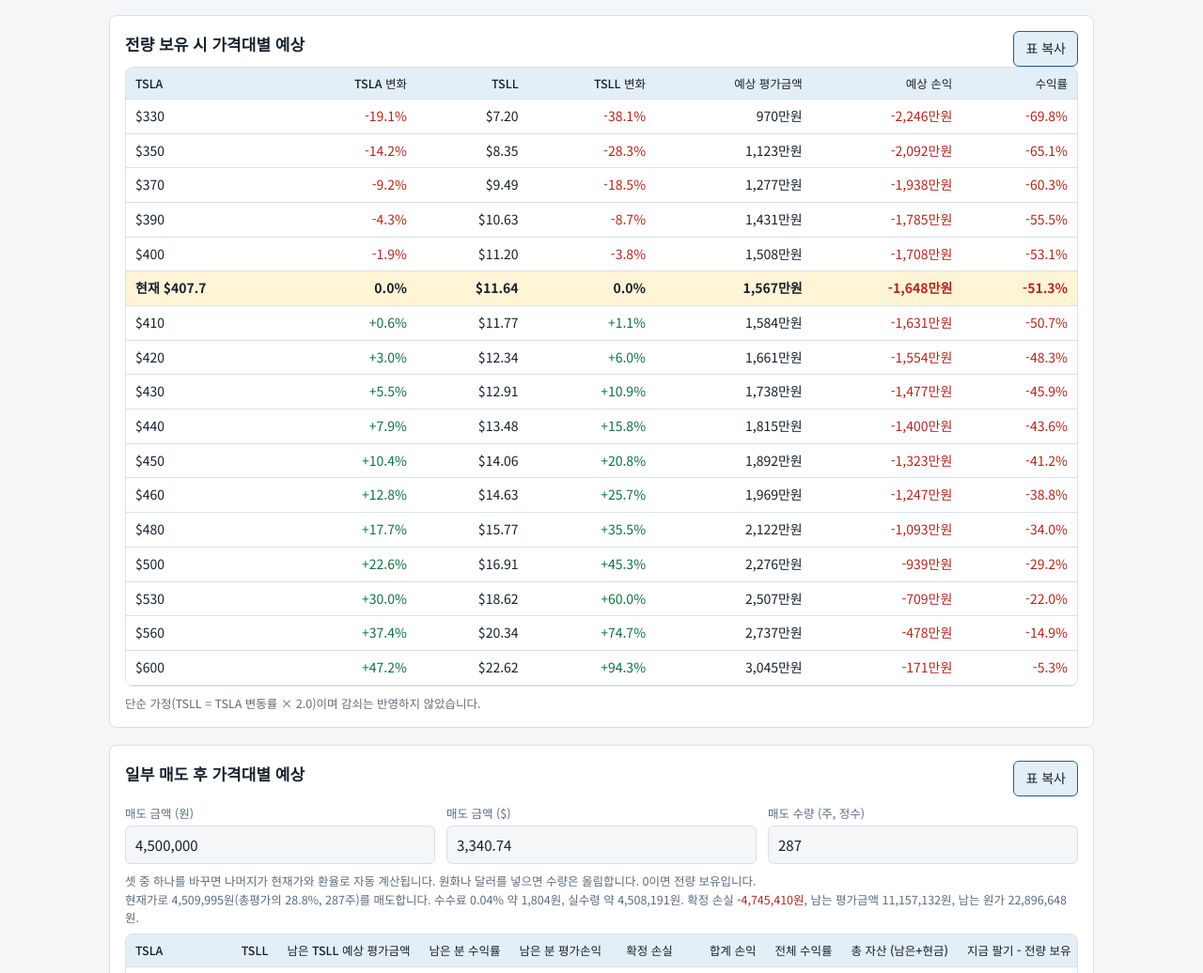
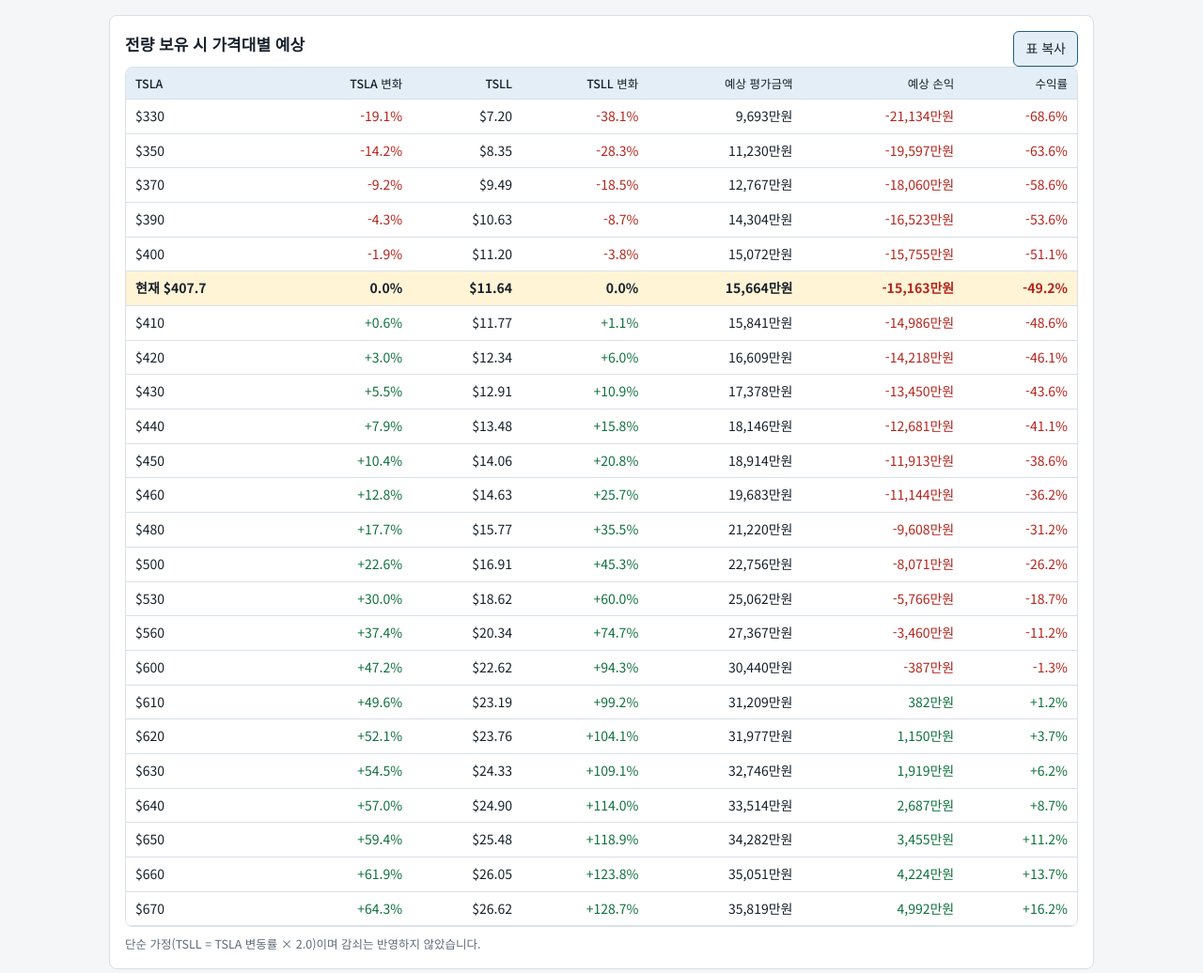
Before and after one commit to hphong001/autotube, a plain HTML site: page tsll.html in a window 1280 px wide. Shown: the part 1764-2800 px from the top of the page at 94% size. Drawn offline with Linux system fonts and the light colour scheme.

Commit message:
Add files via upload

```diff
--- a/tsll.html
+++ b/tsll.html
@@ -216,10 +216,10 @@ tr.now td:first-child { background: var(--now); }
   'use strict';
   var KEY = 'tsll-calc-v3';
   var DEFAULTS = {
-    asof: '2026-10-28', t0: '407.7', l0: '11.6402', cost: '32152053', val: '16248010', qty: '997', fx: '1350', lev: '2', fee: '0.04', sellQty: '', sellUsd: '',
-    sell: '4500000', levels: '330, 350, 370, 390, 400, 410, 420, 430, 440, 450, 460, 480, 500, 530, 560, 600',
+    asof: '2026-10-28', t0: '407.7', l0: '11.6402', cost: '308271762', val: '133880307', qty: '9968', fx: '1350', lev: '2', fee: '0.04', sellQty: '', sellUsd: '',
+    sell: '4500000', levels: '330, 350, 370, 390, 400, 410, 420, 430, 440, 450, 460, 480, 500, 530, 560, 600,610,620,630,640,650,660,670',
     decay: false, vol: '4', days: '30', scope: 'all', g26: '1000000', rate: '22', ded: '2500000',
-    g27: '300, 700, 1500, 2500, 4000', q1: '460', q2: '14', q3: '-30'
+    g27: '1000, 2500, 4000,5000,6000,7000,8000,9000,10000,13000,15000,16000,17000,18000,19000,20000', q1: '460', q2: '14', q3: '-30'
   };
   var ids = Object.keys(DEFAULTS);
   var $ = function (id) { return document.getElementById(id); };
```
